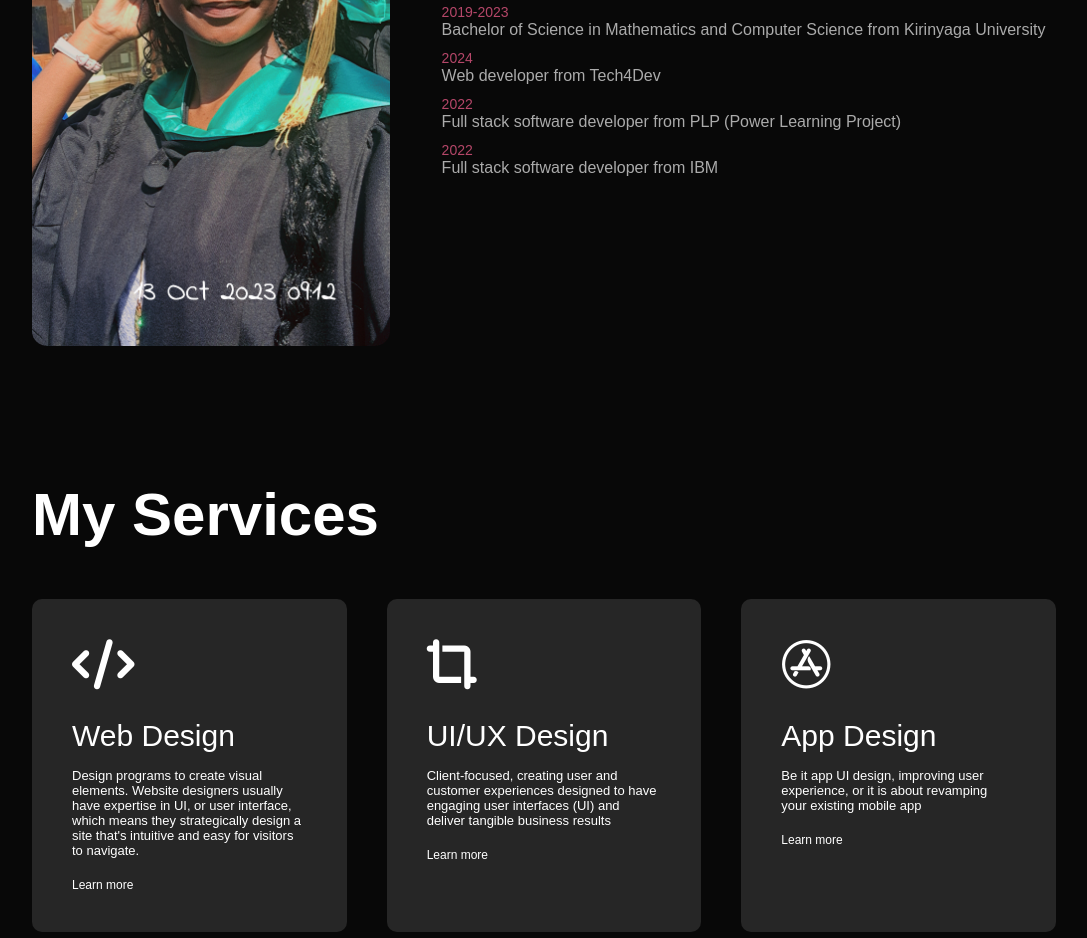
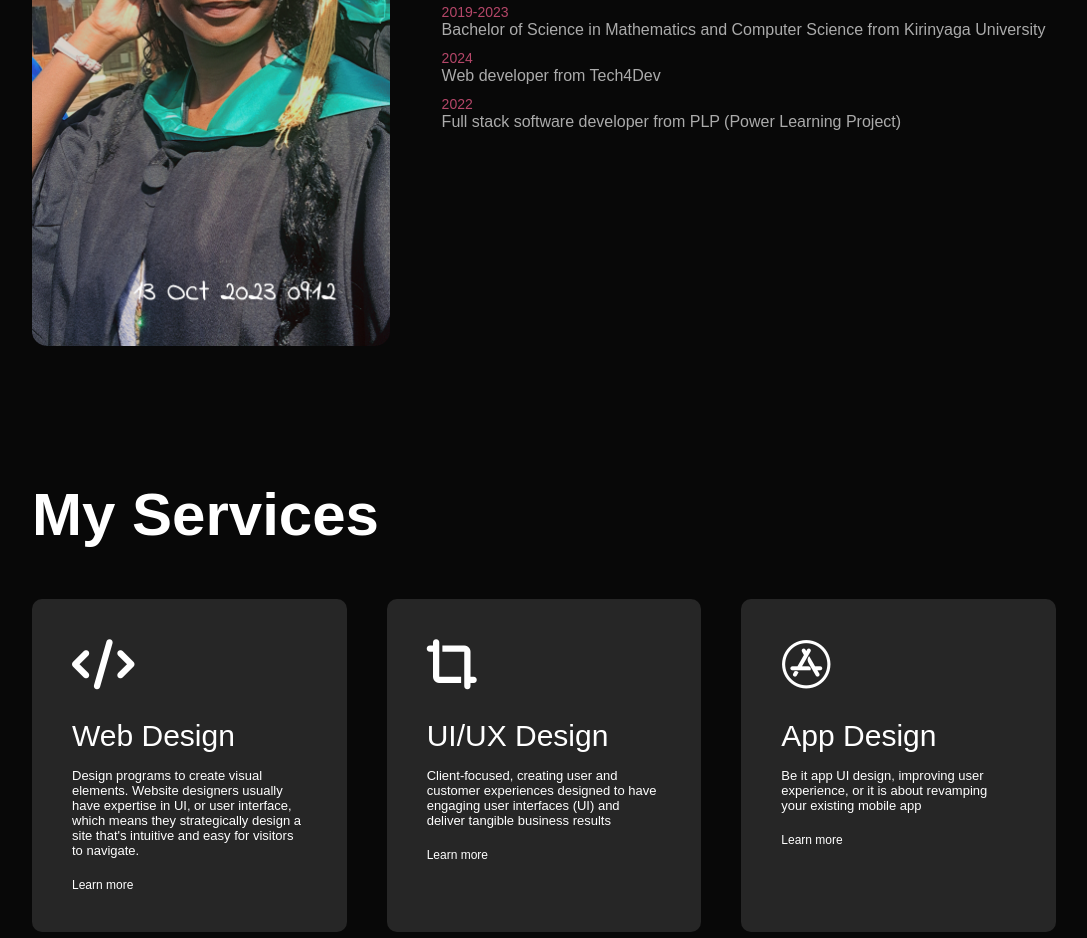
Before and after one commit to WeddyNkatha265/Portfolio-Website, a plain HTML site: page index.html in a window 1280 px wide. Shown: the part 1181-2119 px from the top of the page, without its empty margins (96-1183 px from the left). Drawn offline with Linux system fonts and the light colour scheme.

Commit message:
Update index.html

```diff
--- a/index.html
+++ b/index.html
@@ -120,9 +120,6 @@
                 </li>
                 <li>
                   <span>2022</span><br />Full stack software developer from PLP (Power Learning Project)
-                </li>
-                <li>
-                  <span>2022</span><br />Full stack software developer from IBM
                 </li>
               </ul>
             </div>
```
